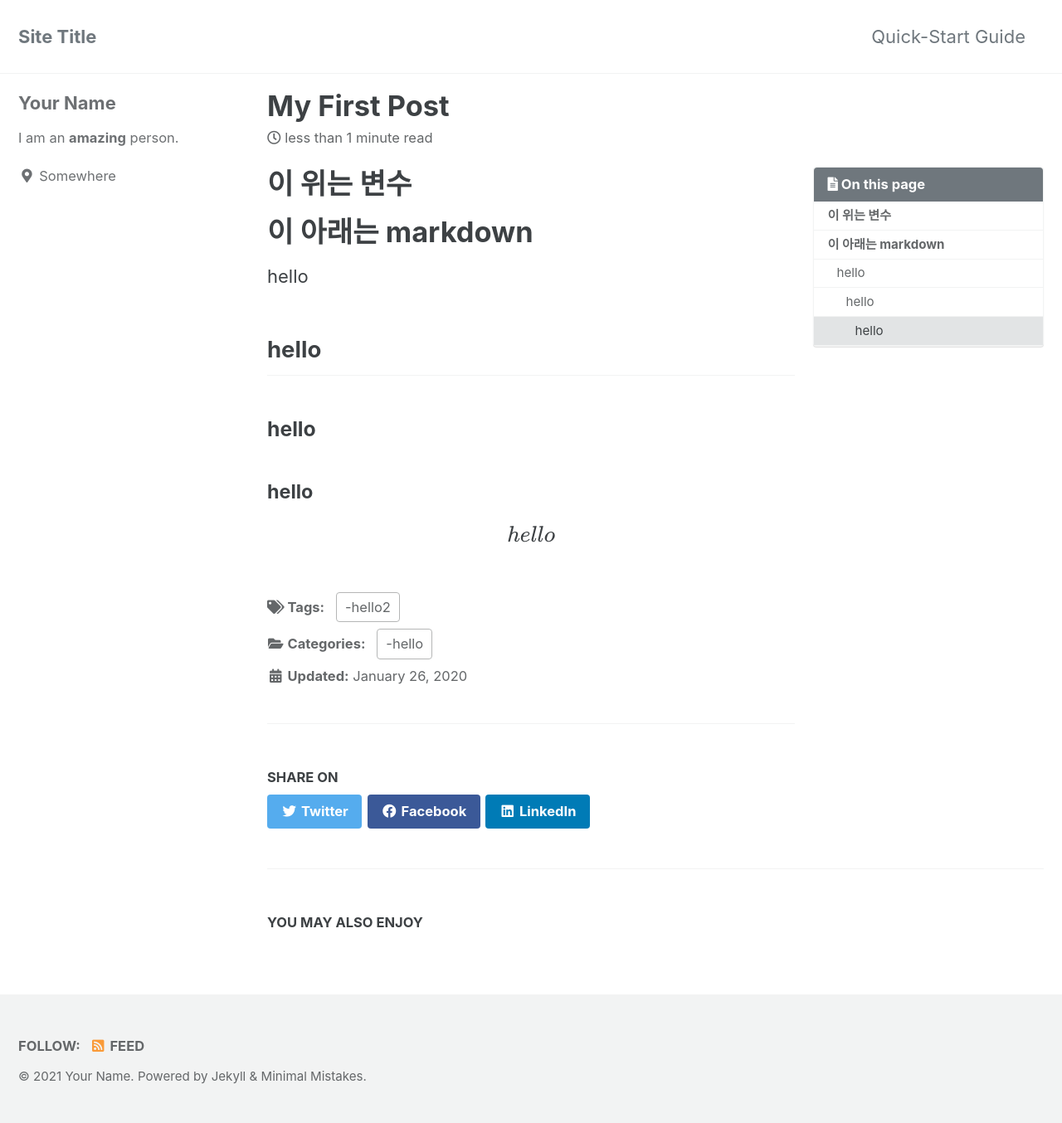
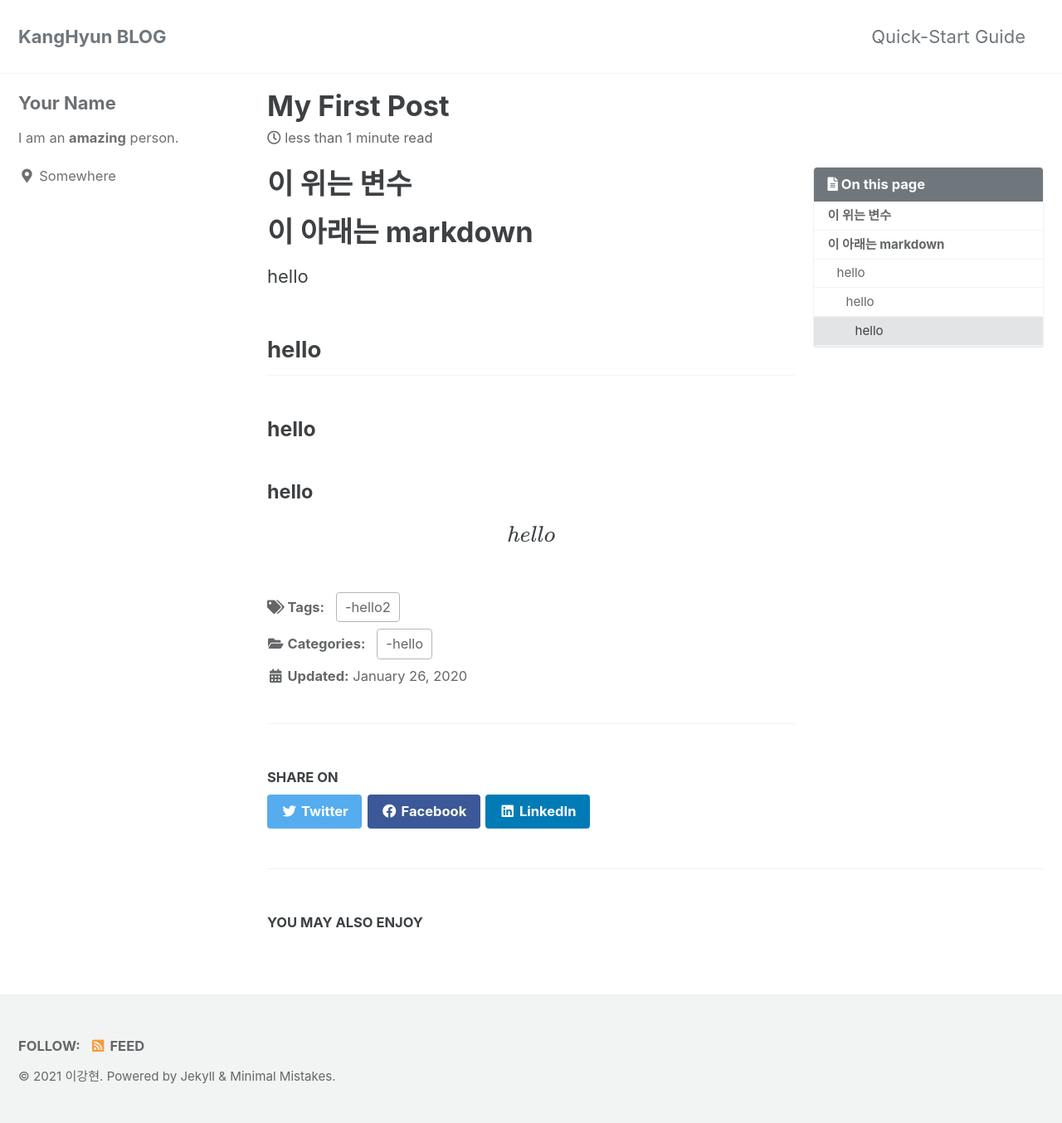
Before and after one commit to 20170781/20170781.github.io, a Jekyll site: the page built from _posts/2020-01-26-first.md, in a window 1280 px wide. Shown: the whole page at 83% size. Built offline with Jekyll 4.4.1, drawn with Linux system fonts in a browser that asks for light colours; cached includes are drawn as plain includes; formulas are drawn with MathJax 3.

Commit message:
config 변경_연습

```diff
--- a/_config.yml
+++ b/_config.yml
@@ -16,14 +16,14 @@ minimal_mistakes_skin    : "default" # "air", "aqua", "contrast", "dark", "dirt"
 
 # Site Settings
 locale                   : "en-US"
-title                    : "Site Title"
+title                    : "KangHyun BLOG"
 title_separator          : "-"
 subtitle                 : # site tagline that appears below site title in masthead
-name                     : "Your Name"
+name                     : "이강현"
 description              : "An amazing website."
-url                      : # the base hostname & protocol for your site e.g. "https://mmistakes.github.io"
+url                      : "https://20170781.github.io"
 baseurl                  : # the subpath of your site, e.g. "/blog"
-repository               : # GitHub username/repo-name e.g. "mmistakes/minimal-mistakes"
+repository               : "20170781/20170781.github.io"
 teaser                   : # path of fallback teaser image, e.g. "/assets/images/500x300.png"
 logo                     : # path of logo image to display in the masthead, e.g. "/assets/images/88x88.png"
 masthead_title           : # overrides the website title displayed in the masthead, use " " for no title
```
Also changed, not shown: _posts/2020-01-26-first.md (+2 -0 lines).
